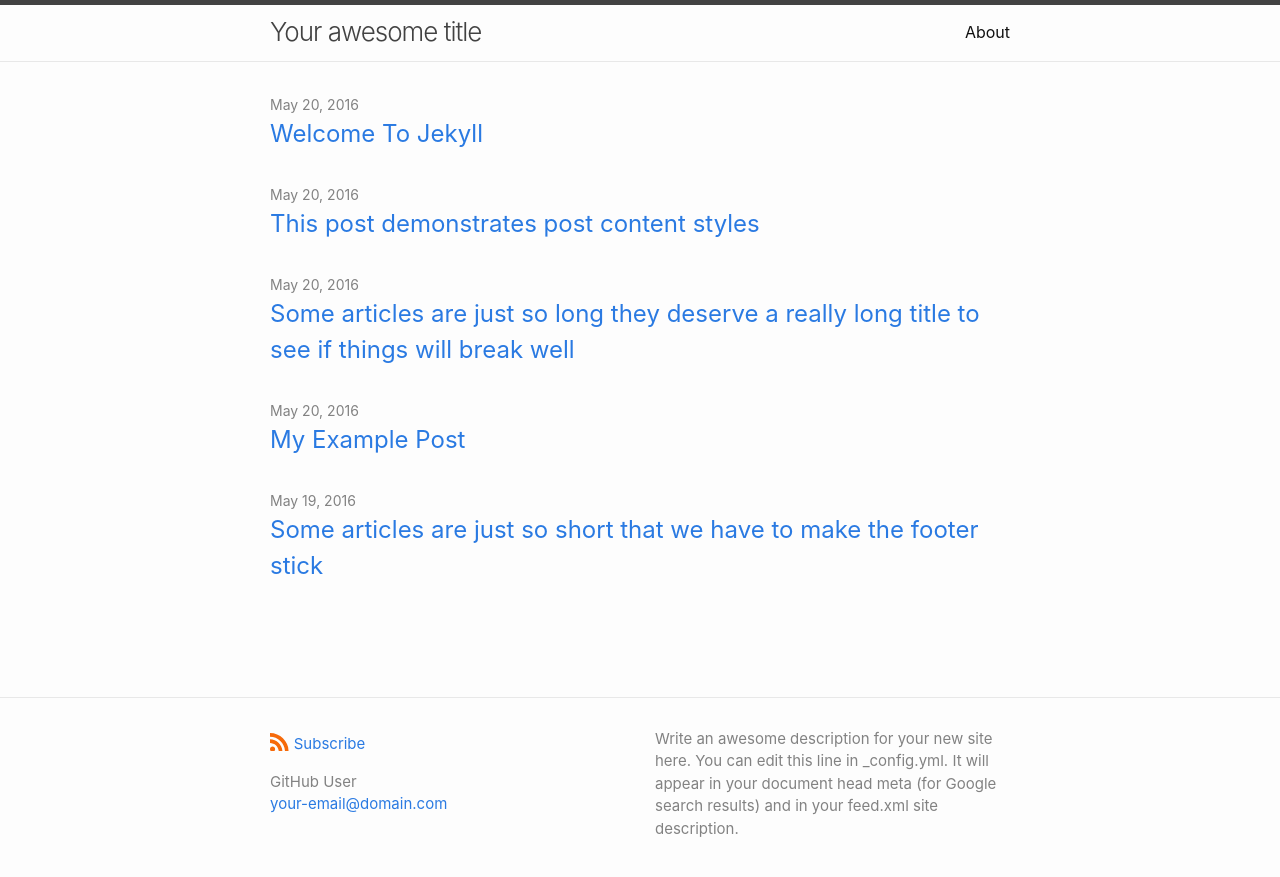
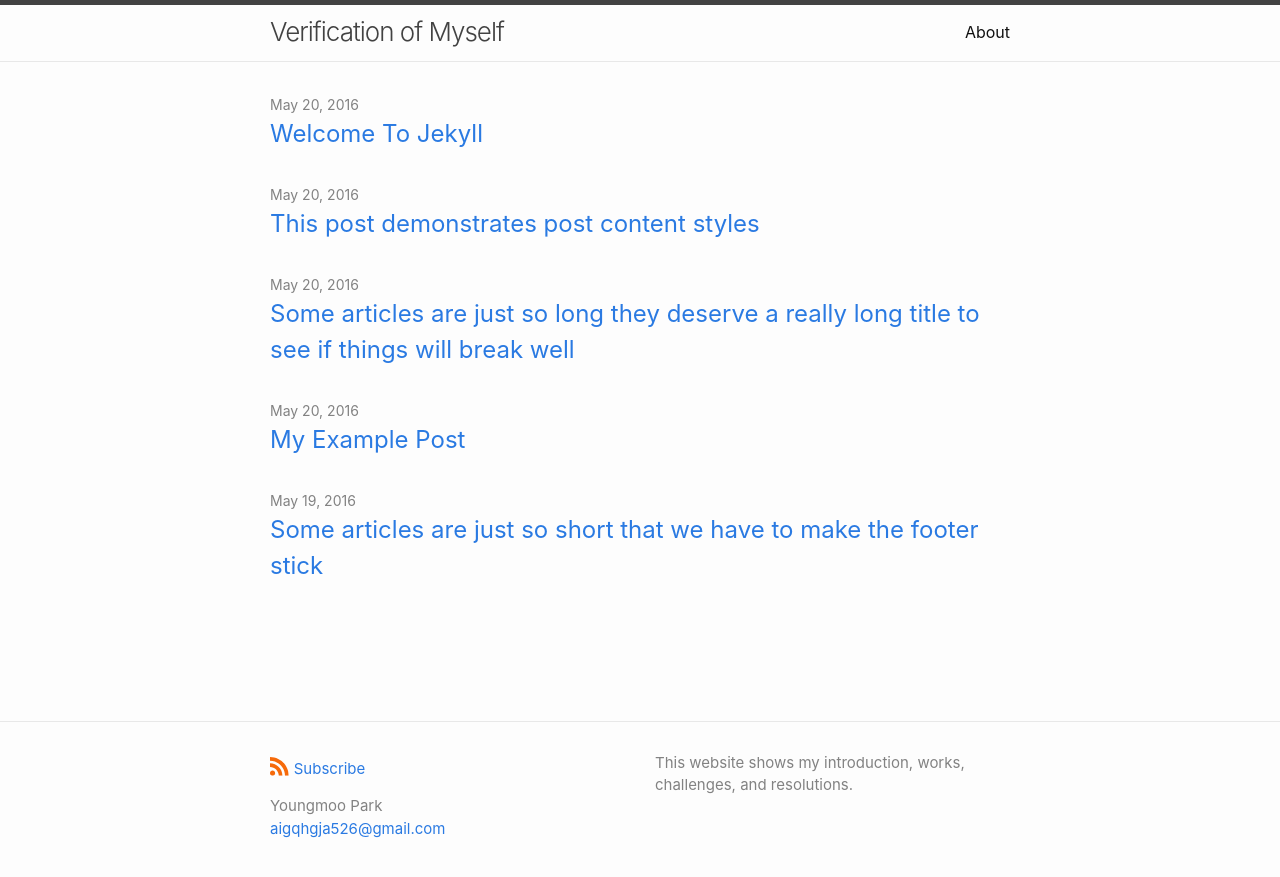
Before and after one commit to VoiceofSiren/VoiceofSiren.github.io, a Jekyll site: the page built from index.md, in a window 1280 px wide. Shown: the top 877 px of the page. Built offline with Jekyll 4.4.1, drawn with Linux system fonts in a browser that asks for light colours.

Commit message:
new settings

```diff
--- a/_config.yml
+++ b/_config.yml
@@ -1,14 +1,12 @@
-title: Your awesome title
+title: Verification of Myself
 author:
-  name: GitHub User
-  email: your-email@domain.com
+  name: Youngmoo Park
+  email: aigqhgja526@gmail.com
 
 # The `>` after `description:` means to ignore line-breaks until next key.
 # If you want to omit the line-break after the end of text, use `>-` instead.
 description: >
-  Write an awesome description for your new site here. You can edit this line
-  in _config.yml. It will appear in your document head meta (for Google search
-  results) and in your feed.xml site description.
+  This website shows my introduction, works, challenges, and resolutions.
 
 # Build settings
 
```
Also changed, not shown: Gemfile.lock (added).
